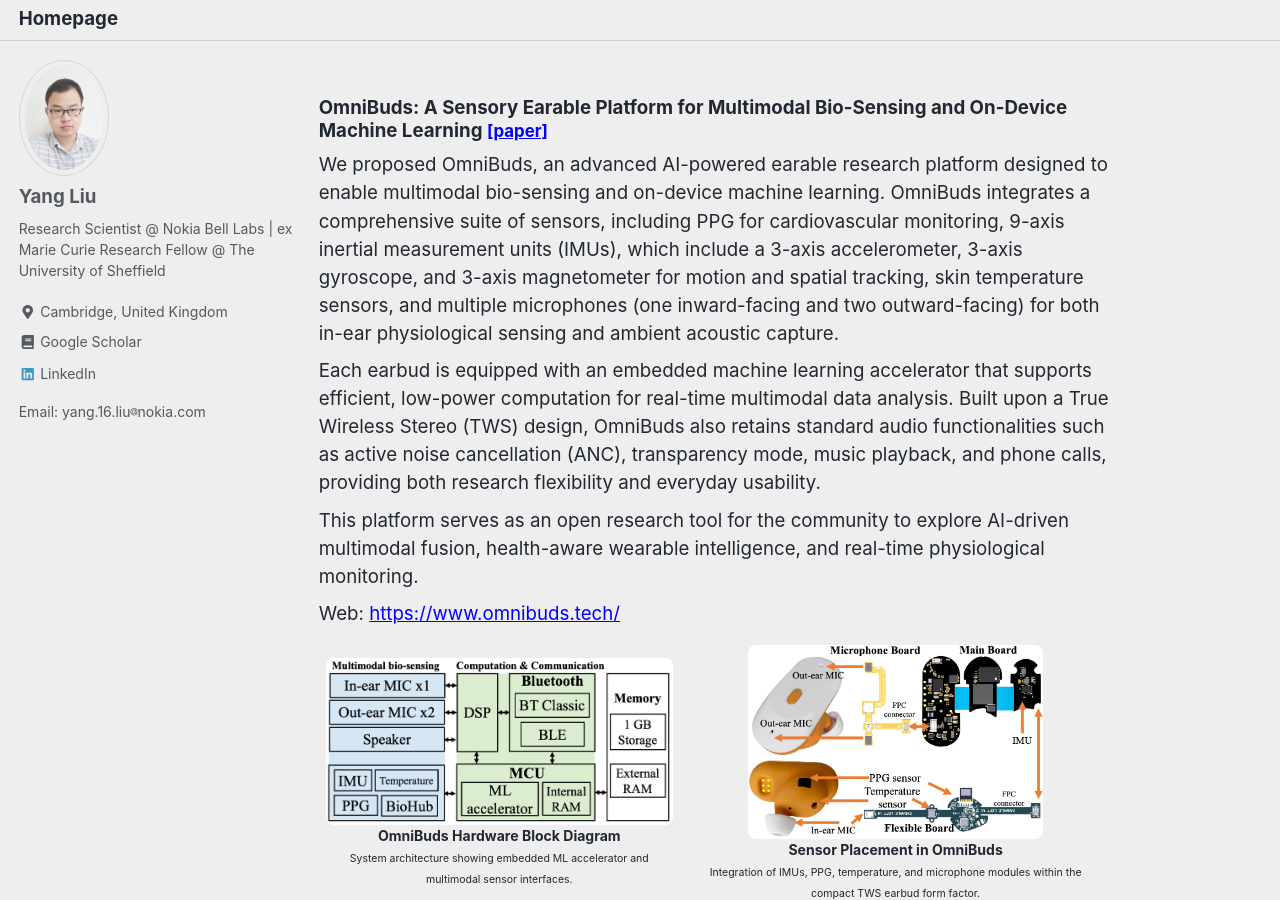
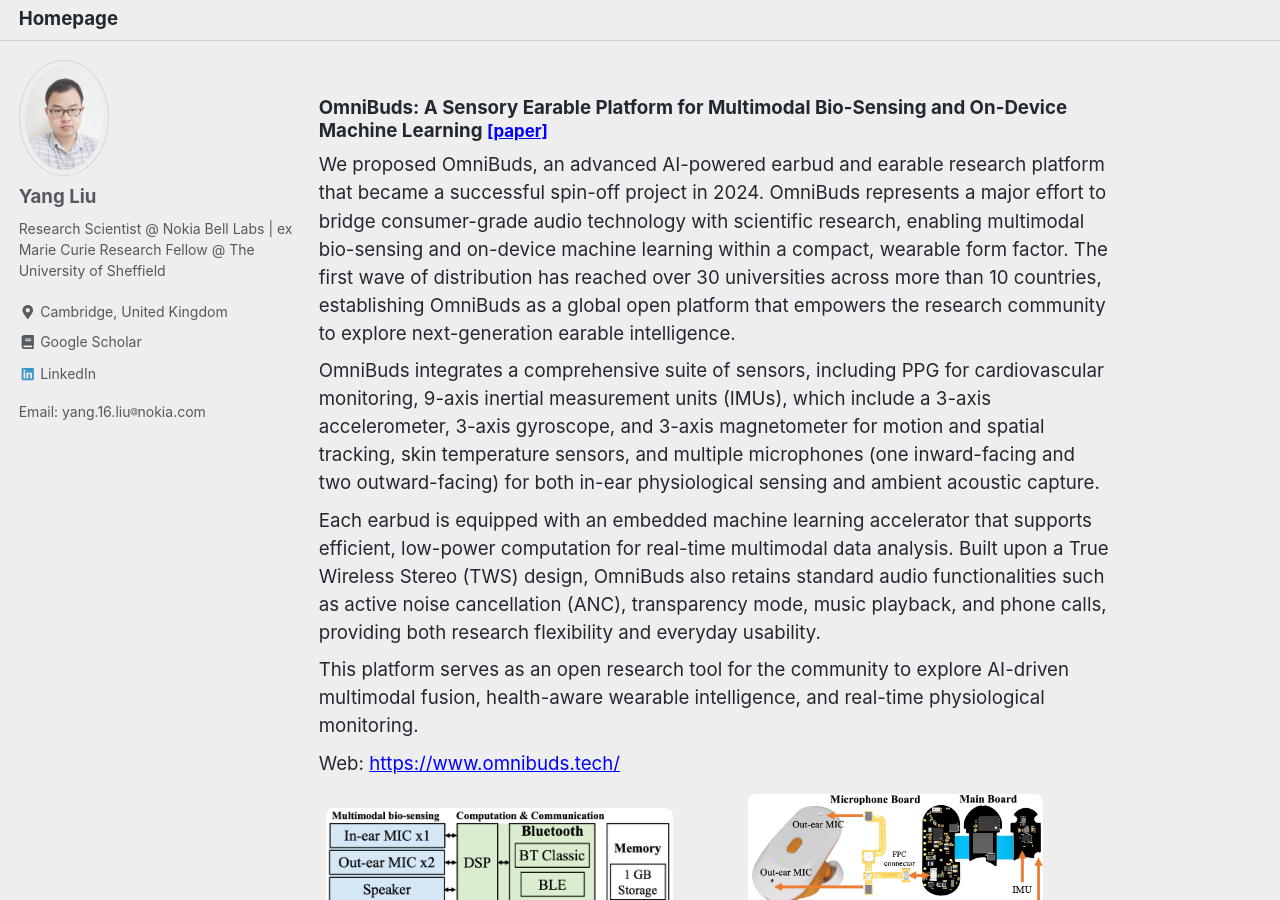
Before and after one commit to yangcas/yangcas.github.io, a Jekyll site: the page built from _pages/projects/omnibuds.md, in a window 1280 px wide and 900 px high. Built offline with Jekyll 4.4.1, drawn with Linux system fonts in a browser that asks for light colours; nearby versions of some CDN libraries; some web fonts are replaced; our own code applies the rules of GitHub Pages for plain Markdown files.

Commit message:
update cv

```diff
--- a/_pages/projects/omnibuds.md
+++ b/_pages/projects/omnibuds.md
@@ -2,7 +2,8 @@
 <a href="https://arxiv.org/abs/2410.04775" style="color: blue; font-size: 0.9em;">[paper]</a>
 </h3>
 
-We proposed OmniBuds, an advanced AI-powered earable research platform designed to enable multimodal bio-sensing and on-device machine learning.
+We proposed OmniBuds, an advanced AI-powered earbud and earable research platform that became a successful spin-off project in 2024. OmniBuds represents a major effort to bridge consumer-grade audio technology with scientific research, enabling multimodal bio-sensing and on-device machine learning within a compact, wearable form factor. The first wave of distribution has reached over 30 universities across more than 10 countries, establishing OmniBuds as a global open platform that empowers the research community to explore next-generation earable intelligence.
+
 OmniBuds integrates a comprehensive suite of sensors, including PPG for cardiovascular monitoring, 9-axis inertial measurement units (IMUs), which include a 3-axis accelerometer, 3-axis gyroscope, and 3-axis magnetometer for motion and spatial tracking, skin temperature sensors, and multiple microphones (one inward-facing and two outward-facing) for both in-ear physiological sensing and ambient acoustic capture.
 
 Each earbud is equipped with an embedded machine learning accelerator that supports efficient, low-power computation for real-time multimodal data analysis.
```
